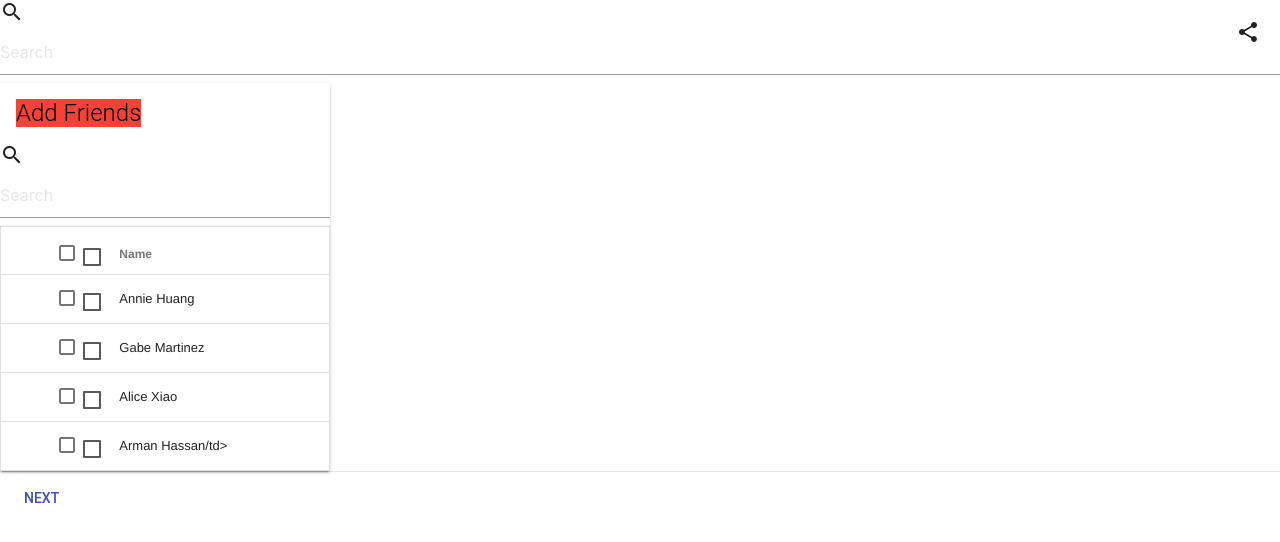
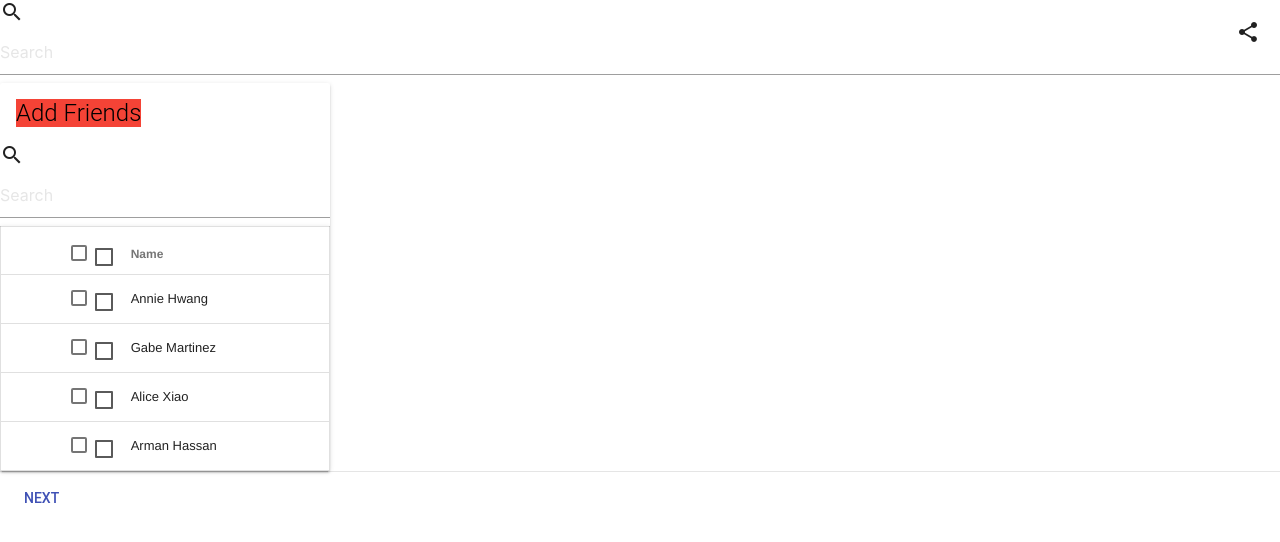
Before and after one commit to annjhwang/CS179FinalProject, a plain HTML site: page md-addfriends.html in a window 1280 px wide. Drawn offline with nearby package versions, Linux system fonts and the light colour scheme.

Commit message:
Update md-addfriends.html

```diff
--- a/md-addfriends.html
+++ b/md-addfriends.html
@@ -55,7 +55,7 @@
         </thead>
         <tbody>
             <tr>
-            <td class="mdl-data-table__cell--non-numeric">Annie Huang</td>
+            <td class="mdl-data-table__cell--non-numeric">Annie Hwang</td>
             </tr>
             <tr>
             <td class="mdl-data-table__cell--non-numeric">Gabe Martinez</td>
@@ -64,7 +64,7 @@
             <td class="mdl-data-table__cell--non-numeric">Alice Xiao</td>
             </tr>
             <tr>
-            <td class="mdl-data-table__cell--non-numeric">Arman Hassan/td>
+            <td class="mdl-data-table__cell--non-numeric">Arman Hassan</td>
             </tr>
         </tbody>
         </table>
```
